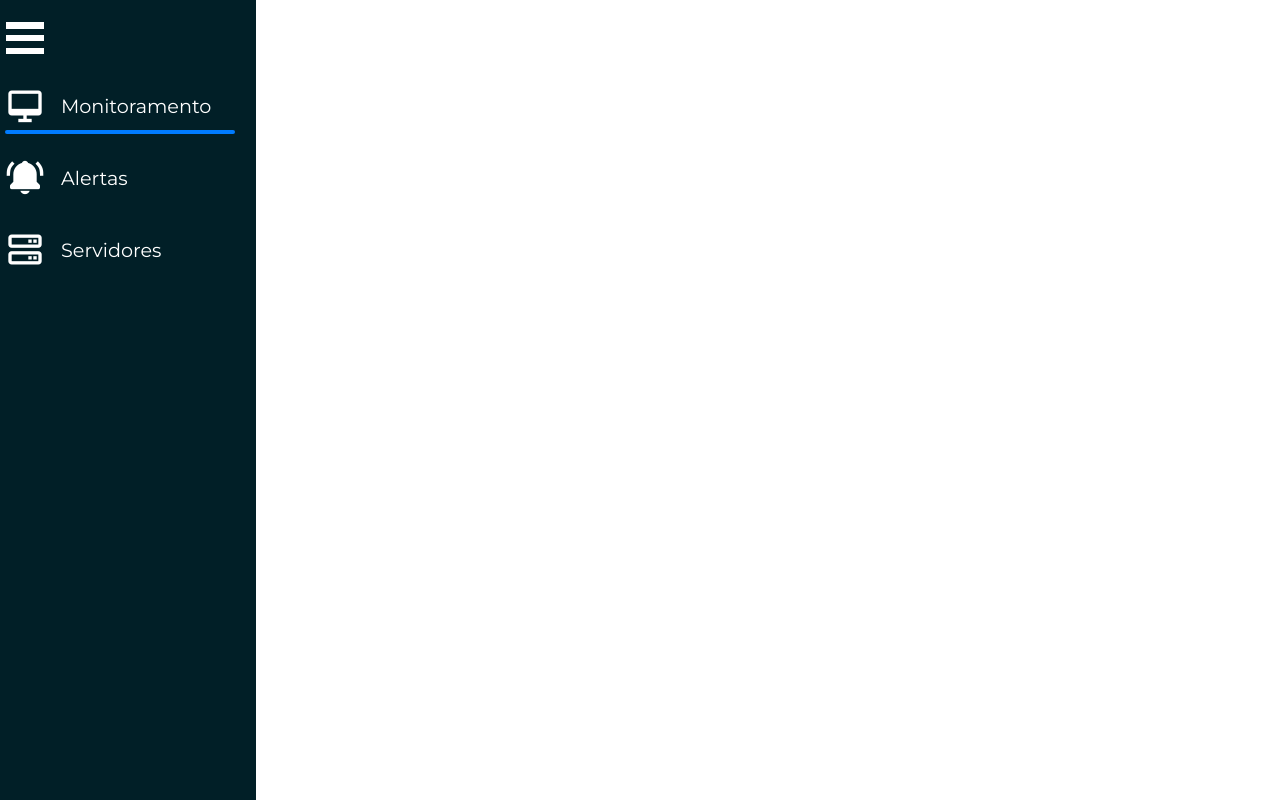
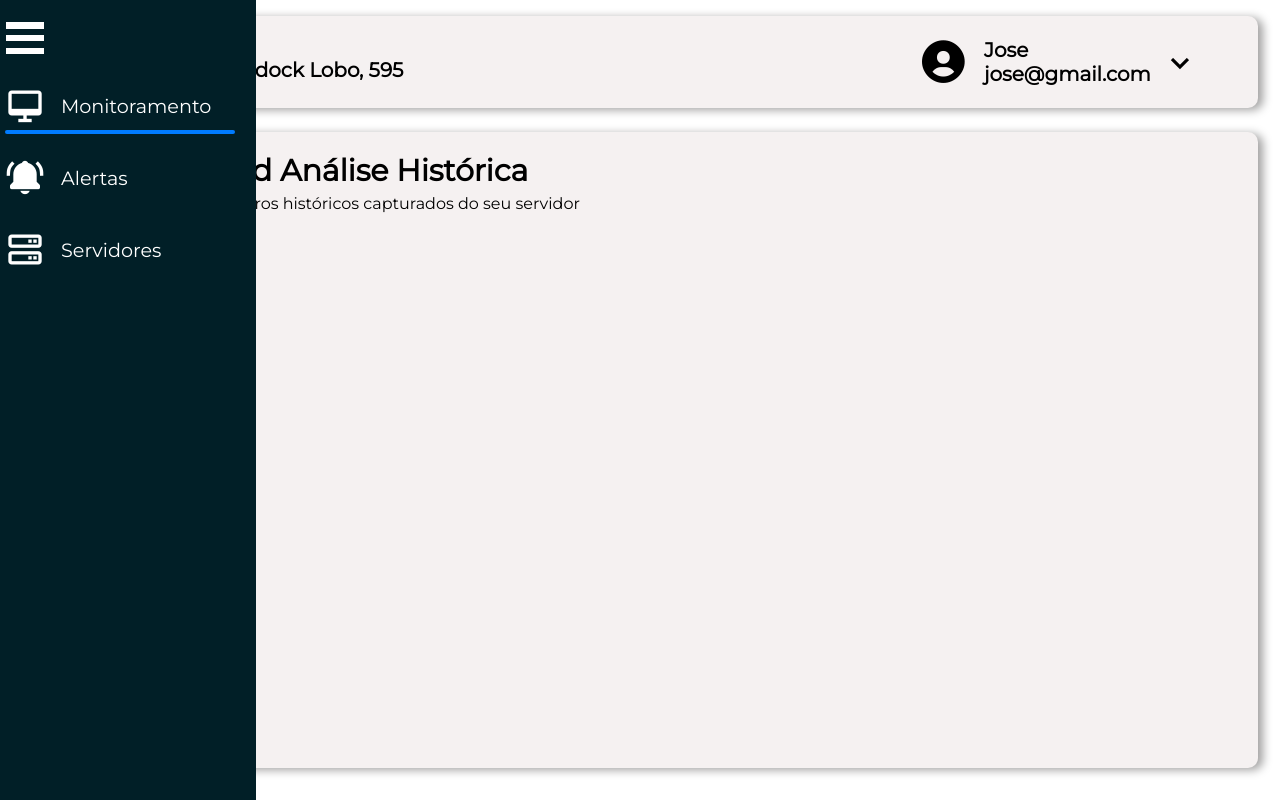
Before and after one commit to matheussaldanha22/Opticar, a plain HTML site: page public/dashAnalise.html in a window 1280 px wide. Both pictures are taken after a click on the element 31 px from the left and 38 px from the top of the page. Drawn offline with nearby package versions, Linux system fonts and the light colour scheme.

Commit message:
initial dash analise de dados

```diff
--- /dev/null
+++ b/public/assets/styles/analiseDados.css
@@ -0,0 +1,326 @@
+@font-face {
+    font-family: 'Montserrat';
+    src: url('../fonts/Montserrat.ttf') format('truetype');
+    font-weight: normal;
+    font-style: normal;
+}
+
+*{
+    margin: 0;
+    padding: 0;
+    list-style: none;
+    font-family: 'Montserrat';
+}
+
+
+
+
+/* BARRA LATERAL */
+.menu{
+    display: flex;
+    align-items: center;
+    gap: 2vw;
+    background-color: #011F27;
+    flex-direction: column;
+    justify-content: flex-start;
+    z-index: 1000;
+}
+
+.nav-burger{
+    display: none;
+    cursor: pointer;
+    margin-top: 5vw;
+}
+
+.nav-burger div{
+    height: 1vw;
+    width: 9vw;
+    background-color: rgb(255, 255, 255);
+    margin: 1.5vw;
+    transition: 0.7s;
+}
+
+.nav-active{
+    transform: translateX(0%);
+    transition: 1s;
+
+}
+
+/*  */
+.linha1-active{
+    transform: rotate(44deg);
+    transition: 0.7s;
+    cursor: pointer;
+}
+
+.linha3-active{
+    transform: rotate(360deg);
+    transition: 0s;
+    opacity: 0%;
+    cursor: pointer;
+}
+
+.linha2-active{
+    transform:rotate(-60deg);
+    transition: 0.7s;
+    transform: translateY(-1vw) rotate(135deg);
+    cursor: pointer;
+}
+/*  */
+
+.nav-burger {
+    display: block;
+    top: 5vw;
+    right: 5vw;
+    z-index: 1100;
+}
+
+.nav-active {
+    transform: translateX(0);
+    margin: 0;
+}
+
+.nav-links{
+    display: flex;
+    flex-direction: column;
+    gap: 5vw;
+
+    & span{
+        display: none;
+    }
+
+}
+
+.nav-links li i{
+    font-size: 12vw;
+}
+
+
+ /* cabecalho */
+.dashHistorica{
+    display: flex;
+    flex-direction: column;
+    width: 95vw;
+    margin-left: 5vw;
+    align-items: center;
+    gap: 3vh;
+}
+
+.cabecalho{
+    display: flex;
+    gap: 20px;
+    margin-top: 2vh;
+    background-color:#F5F1F1;
+    padding: 10px;
+    border-radius: 10px;
+    height: 9vh;
+    width: 90vw;
+    box-shadow: 5px 2px 10px rgb(161, 160, 160);
+}
+
+.empresa{
+    display: flex;
+    gap: 15px;
+}
+
+.txtInfo{
+    display: flex;
+    flex-direction: column;
+    justify-content: center;
+    height: 8vh;
+    width: 20vw;
+    font-size: 20px;
+    font-weight: bolder;
+}
+
+.circuloEmp{
+    display: flex;
+    align-items: center;
+    justify-content: center;
+    border-radius: 50%;
+    border: 3px solid black;
+    width: 4vw;
+    height: 8vh;
+}
+
+.bxs-business{
+    font-size: 3vw;
+    color: black;
+}
+
+.perfil{
+    display: flex;
+    margin-left: 37vw;
+    gap: 15px;
+    align-items: center;
+}
+
+.perfil .txtInfo{
+    flex-direction: row;
+    justify-content: flex-start;
+    align-items: center;
+    gap: 10px;
+    width: 20vw;
+}
+
+/* Painel dashs */
+
+.painelDash{
+    background-color: #F5F1F1;
+    width: 90vw;
+    padding: 10px;
+    border-radius: 10px;
+    height: 77vh;
+    box-shadow: 5px 2px 10px rgb(161, 160, 160);
+}
+
+.cabecalhoDash{
+    width: 88vw;
+    padding: 10px;
+    border-radius: 10px;
+    height: 8vh;
+}
+
+.texto{
+    display: flex;
+    flex-direction: column;
+    gap: 5px;
+}
+
+#titulo{
+    font-size: 30px;
+    font-weight: bold;
+}
+
+
+
+
+
+
+
+
+/* MEDIA MENU LATERAL FUNCIONAR */
+@media only screen and (min-width:702px) {
+
+.menu{
+
+    width: 5%;
+    height: 100vh;
+    position: fixed;
+    left: 0;
+}
+body{
+    grid-template-columns: 5% 95% ;
+}
+
+.nav-links{
+    gap: 4vh;
+    width: 100%;
+    display: flex;
+    align-items: center;
+    /* transition: all 1s; */
+    & li i{
+        font-size: 40px;
+    }
+    & span{
+        display: none;
+    }
+
+    & ul{
+        width: 100%;
+    }
+
+    & li{
+        position: relative;
+        width: 100%;
+        display: flex;
+        justify-content: center;
+        align-items: center;
+        cursor: pointer;
+    }
+
+
+}
+
+.nav-links-expanded .li-active::after{
+    /* display: none; */
+    width: 90% !important;
+    left: 0 !important;
+}
+
+.nav-links .li-active::after{
+    width: 70%;
+    position: absolute;
+    content: "";
+    bottom: -20%;
+    left: 15%;
+    border-radius: 2px;
+
+
+    background-color: #007BFF;
+    height: 3.5px;
+}
+
+.nav-burger div{
+    height: 0.49vw;
+    width: 2.9vw;
+    background-color: rgb(255, 255, 255);
+    margin: 0.5vw;
+    transition: 0.7s;
+}
+
+.nav-burger{
+    margin-top: 2vh;
+}
+
+.nav-links-expanded{
+    /* animation: expandir 10s linear; */
+    margin-left: 5px;
+    & li{
+        display: flex;
+        justify-content: flex-start;
+        align-items: center;
+        gap: 1em;
+
+        & span{
+            color: #fff;
+            font-family: 'Montserrat';
+            font-size: 1.5vw;
+            font-weight: 550;
+            display: flex;
+        }
+    }
+}
+
+.menu-expand{
+    width: 20%;
+    display: flex;
+    align-items: flex-start;
+    /* padding: 20px; */
+
+}
+
+
+
+.oculta{
+    display: none;
+}
+
+
+}
+
+@keyframes expandir{
+from{
+    width: 5%
+}to{
+    width: 20%;
+}
+}
+
+@keyframes diminui{
+from{
+    width: 20%
+}to{
+    width: 5%;
+}
+}
--- a/public/dashAnalise.html
+++ b/public/dashAnalise.html
@@ -3,12 +3,15 @@
 <head>
     <meta charset="UTF-8">
     <meta name="viewport" content="width=device-width, initial-scale=1.0">
-    <title>Dashboard Analise</title>
-    <link rel="stylesheet" href="assets/styles/monitoramento.css">
+    <title>Opticar - Análise de Dados</title>
+    <link rel="stylesheet" href="assets/styles/analiseDados.css">
     <link href='https://unpkg.com/boxicons@2.1.4/css/boxicons.min.css' rel='stylesheet'>
+    <link rel="icon" type="image/png" href="assets/images/logoOpticar.png">
+
 
 </head>
 <body>
+    <div class="dashHistorica">
         <div id="div_menu" class="menu ">
             <div class="nav-burger" onclick="expand()">
                 <div id="linha1"></div>
@@ -37,9 +40,44 @@
                 </li>
             </ul>
         </div>
-    <div class="main">
+    </div>
 
+    <div class="dashHistorica">
+        <!-- cabecalho -->
+        <div class="cabecalho">
+            <div class="empresa">
+                <div class="circuloEmp">
+                    <i class='bx bxs-business'></i>
                 </div>
+                <div class="txtInfo">
+                    <p id="empresaNome">Nissan</p>
+                    <p class="endereco"> Rua Haddock Lobo, 595</p>
+                </div>
+            </div>
+
+            <div class="perfil">
+                <i class='bx bxs-user-circle' style="font-size: 4vw;"></i>
+                <div class="txtInfo">
+                    <div class="txt">
+                        <p id="empresaNome">Jose</p>
+                        <p class="endereco"> jose@gmail.com</p>
+                    </div>
+                    <i class='bx bx-chevron-down' style="font-size: 3vw;"></i>
+                </div>
+            </div>
+        </div>
+        <!-- charts -->
+
+        <div class="painelDash">
+            <div class="cabecalhoDash">
+                <div class="texto">
+                    <p id="titulo">Dashboard Análise Histórica</p>
+                    <p class="descricao"> Acompanhe registros históricos capturados do seu servidor</p>
+                </div>
+            </div>
+        </div>
+    </div>
+
 </body>
 </html>
 
@@ -56,3 +94,8 @@
         ul_links.classList.toggle('nav-links-expanded')
     }
 </script>
+
+<style>
+
+
+</style>
```
Lines whose indentation alone changed are shown as unchanged.
